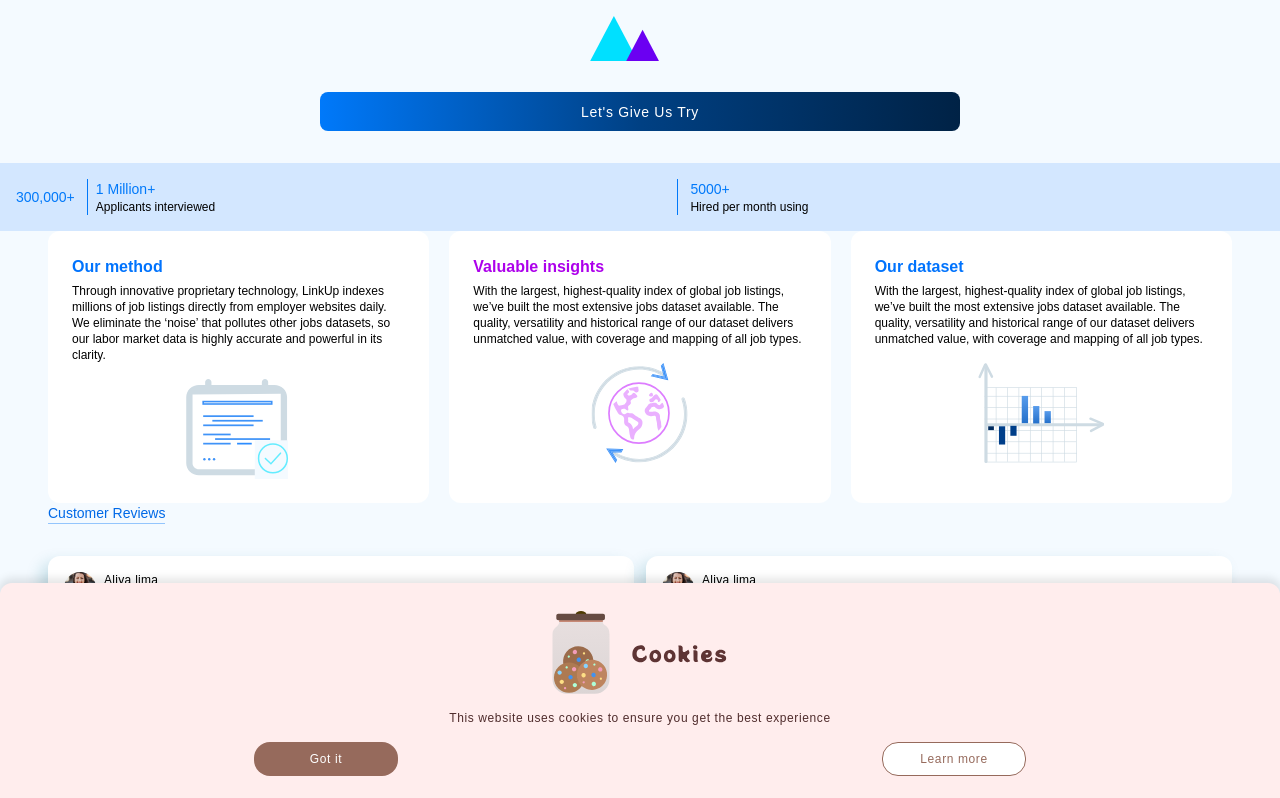
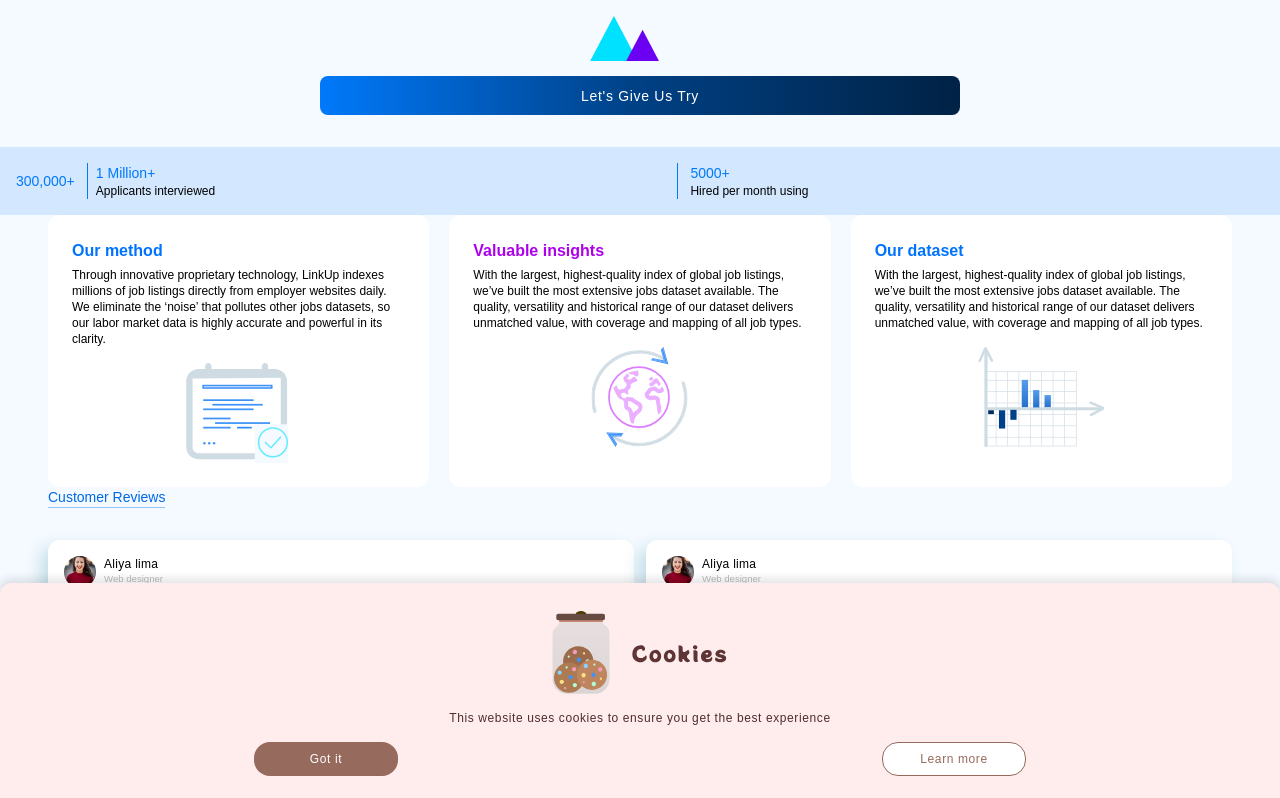
Before and after one commit to NightEncrypter/skillerz, a React (Create React App) app: page / in a window 1280 px wide. Shown: the top 798 px of the page. Built offline with nearby package versions, Linux system fonts and the light colour scheme; some icons are missing.

Commit message:
home-page-running

```diff
--- a/src/components/Pages/Home.tsx
+++ b/src/components/Pages/Home.tsx
@@ -49,7 +49,7 @@
 
         {/* SVG1 */}
         <HomeLogo1 />
-        <div className="flex justify-center my-4   ">
+        <div className="flex justify-center    ">
           <button
             className=" w-[50%] block main_btn main_btn_color  py-[0.60rem] text-white text-sm  capitalize tracking-widest  "
             // onClick={redirect_to_login}
```
